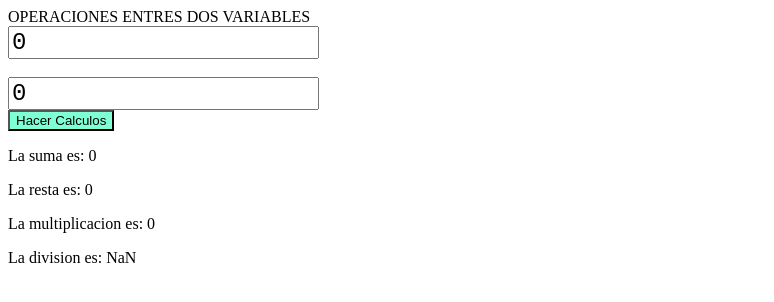
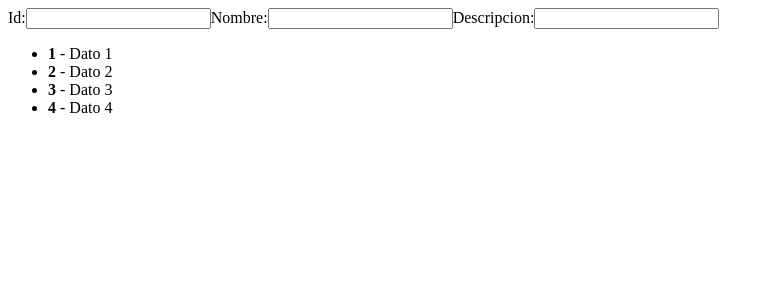
Before and after one commit to ebarrientos1979/app-pj, an Angular app: page / in a window 1280 px wide. Shown: the top 302 px of the page, without its empty margins (0-774 px from the left). Built offline with nearby package versions, Linux system fonts and the light colour scheme.

Commit message:
Actualizacion Arrays

```diff
--- a/src/app/app.component.html
+++ b/src/app/app.component.html
@@ -1,3 +1,4 @@
+<!--
 <label>{{ title.toUpperCase() }}</label> <br>
 <input class="claseTexto" type="number" [(ngModel)]="primerNumero" placeholder="Primer Numero"/> <br><br>
 <input class="claseTexto" type="number" [(ngModel)] = "segundoNumero" placeholder="Segundo Numero"/> <br>
@@ -6,3 +7,5 @@
 <p>La resta es: {{primerNumero - segundoNumero }} </p>
 <p>La multiplicacion es: {{primerNumero * segundoNumero}} </p>
 <p>La division es: {{primerNumero / segundoNumero}} </p>
+-->
+<app-lista></app-lista>
--- a/src/app/app.component.ts
+++ b/src/app/app.component.ts
@@ -2,11 +2,12 @@ import { Component } from '@angular/core';
 import { RouterOutlet } from '@angular/router';
 import { CommonModule } from '@angular/common';
 import { FormsModule } from '@angular/forms';
+import { ListaComponent } from './componentes/lista/lista.component';
 
 @Component({
   selector: 'app-root',
   standalone: true,
-  imports: [RouterOutlet, CommonModule, FormsModule],
+  imports: [RouterOutlet, CommonModule, FormsModule, ListaComponent],
   templateUrl: './app.component.html',
   styleUrl: './app.component.scss',
 })
--- /dev/null
+++ b/src/app/componentes/lista/lista.component.html
@@ -0,0 +1,11 @@
+<label for="Id">Id:</label>
+<input type="number" id="Id">
+<label for="Nombre">Nombre:</label>
+<input type="text" id="Nombre">
+<label for="Descripcion">Descripcion:</label>
+<input type="text" id="Descripcion">
+<ul>
+    <li *ngFor="let item of miLista" >
+        <b>{{ item.id }}</b> -  {{ item.nombre }}
+    </li>
+</ul>
--- /dev/null
+++ b/src/app/componentes/lista/lista.component.ts
@@ -0,0 +1,19 @@
+import { Component } from '@angular/core';
+import { FormsModule } from '@angular/forms';
+import { CommonModule } from '@angular/common';
+
+@Component({
+  selector: 'app-lista',
+  standalone: true,
+  imports: [FormsModule, CommonModule],
+  templateUrl: './lista.component.html',
+  styleUrl: './lista.component.scss',
+})
+export class ListaComponent {
+  miLista = [
+    { id: 1, nombre: 'Dato 1', descripcion: 'Descripcion 1' },
+    { id: 2, nombre: 'Dato 2', descripcion: 'Descripcion 2' },
+    { id: 3, nombre: 'Dato 3', descripcion: 'Descripcion 3' },
+    { id: 4, nombre: 'Dato 4', descripcion: 'Descripcion 4' },
+  ];
+}
```
Also changed, not shown: src/app/componentes/lista/lista.component.scss (added), 1 other file (tests, documents, lock files or other folders).
